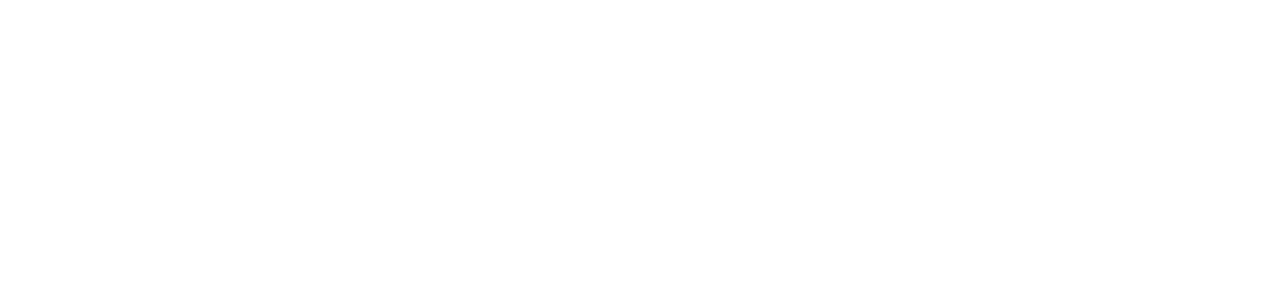
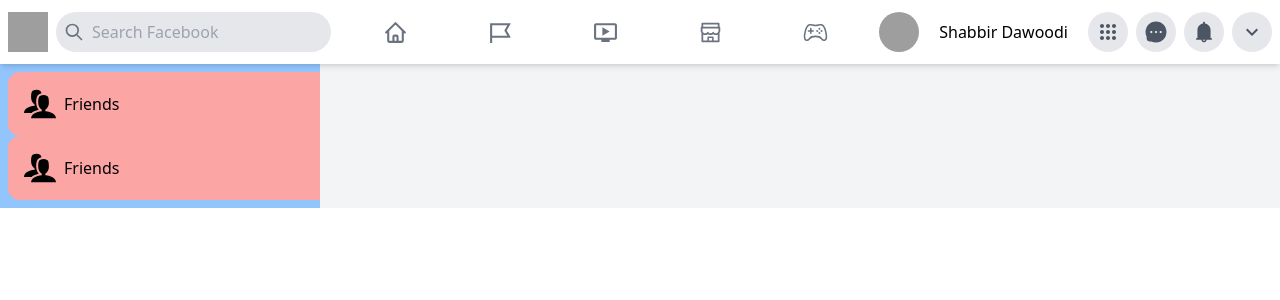
Before and after one commit to shabbirdwd53/facebook-clone, a Next.js app: page / in a window 1280 px wide. Shown: the top 300 px of the page. Built offline with nearby package versions, Linux system fonts and the light colour scheme; grey boxes are pictures that could not be loaded.

Commit message:
Added Header and basic sidebar

```diff
--- /dev/null
+++ b/components/Header.js
@@ -0,0 +1,90 @@
+import Image from "next/image";
+import { HiOutlineSearch, HiOutlineHome } from "react-icons/hi";
+import { CgMenuGridO } from "react-icons/cg";
+import { AiFillMessage, AiFillBell, AiOutlineShop } from "react-icons/ai";
+import { MdOutlineExpandMore, MdOutlineOndemandVideo } from "react-icons/md";
+import { RiFlag2Line } from "react-icons/ri";
+import { IoGameControllerOutline } from "react-icons/io5";
+import { useState } from "react";
+
+const Header = () => {
+  return (
+    <div className="sticky flex h-16 bg-white items-center p-2 shadow-md top-0">
+      {/* Left */}
+      <div className="flex min-w-fit">
+        <Image
+          src="https://upload.wikimedia.org/wikipedia/commons/thumb/b/b8/2021_Facebook_icon.svg/800px-2021_Facebook_icon.svg.png"
+          height={40}
+          width={40}
+        />
+        <div className="flex items-center space-x-2 px-2 ml-2 rounded-full bg-gray-200 text-gray-500">
+          <HiOutlineSearch className="" size={20} />
+          <input
+            className="hidden lg:inline-flex bg-transparent focus:outline-none outline-none flex-shrink"
+            type="text"
+            placeholder="Search Facebook"
+          />
+        </div>
+      </div>
+
+      {/* Center */}
+      <div className="flex flex-grow justify-center mx-2">
+        <div className="flex items-center">
+          <div className="flex items-center h-14 px-4 md:px-10 rounded-md md:hover:bg-gray-100 cursor-pointer ">
+            <HiOutlineHome className="mx-auto text-gray-500" size={25} />
+          </div>
+          <div className="flex items-center h-14 px-4 md:px-10 rounded-md md:hover:bg-gray-100 cursor-pointer ">
+            <RiFlag2Line className="mx-auto text-gray-500" size={25} />
+          </div>
+          <div className="flex items-center h-14 px-4 md:px-10 rounded-md md:hover:bg-gray-100 cursor-pointer ">
+            <MdOutlineOndemandVideo
+              className="mx-auto text-gray-500"
+              size={25}
+            />
+          </div>
+          <div className="flex items-center h-14 px-4 md:px-10 rounded-md md:hover:bg-gray-100 cursor-pointer ">
+            <AiOutlineShop className="mx-auto text-gray-500" size={25} />
+          </div>
+          <div className="flex items-center h-14 px-4 md:px-10 rounded-md md:hover:bg-gray-100 cursor-pointer ">
+            <IoGameControllerOutline
+              className="mx-auto text-gray-500"
+              size={25}
+            />
+          </div>
+        </div>
+      </div>
+
+      {/* Right */}
+      <div className="flex items-center space-x-2 justify-end min-w-fit">
+        <Image
+          src="https://avatars.dicebear.com/api/open-peeps/:seed.svg"
+          height={40}
+          s
+          width={40}
+          className="rounded-full cursor-pointer"
+        />
+        <p className="hidden xl:inline-flex font-normal whitespace-nowrap p-3 max-w-xs">
+          Shabbir Dawoodi
+        </p>
+        <CgMenuGridO
+          size={20}
+          className=" hidden lg:inline-flex h-10 w-10 bg-gray-200 text-gray-600 rounded-full p-2 cursor-pointer hover:bg-gray-300"
+        />
+        <AiFillMessage
+          size={20}
+          className=" hidden lg:inline-flex h-10 w-10 bg-gray-200 text-gray-600 rounded-full p-2 cursor-pointer hover:bg-gray-300"
+        />
+        <AiFillBell
+          size={20}
+          className=" hidden lg:inline-flex h-10 w-10 bg-gray-200 text-gray-600 rounded-full p-2 cursor-pointer hover:bg-gray-300"
+        />
+        <MdOutlineExpandMore
+          size={20}
+          className=" hidden lg:inline-flex h-10 w-10 bg-gray-200 text-gray-600 rounded-full p-2 cursor-pointer hover:bg-gray-300"
+        />
+      </div>
+    </div>
+  );
+};
+
+export default Header;
--- /dev/null
+++ b/components/Sidebar.js
@@ -0,0 +1,15 @@
+import React from "react";
+import Sidebaritem from "./Sidebaritem";
+import { ImUsers } from "react-icons/im";
+import { MdGroups } from "react-icons/md";
+
+const Sidebar = () => {
+  return (
+    <div className="py-2 pl-2 max-w-xl xl:min-w-[320px] bg-blue-300">
+      <Sidebaritem Icon={ImUsers} value="Friends" />
+      <Sidebaritem Icon={ImUsers} value="Friends" />
+    </div>
+  );
+};
+
+export default Sidebar;
--- /dev/null
+++ b/components/Sidebaritem.js
@@ -0,0 +1,12 @@
+import React from "react";
+
+const Sidebaritem = ({ Icon, value }) => {
+  return (
+    <div className="flex items-center space-x-2 py-4 pl-4 bg-red-300 hover:bg-gray-200 rounded-l-xl cursor-pointer ">
+      <Icon className="h-8 w-8" />
+      <p className="hidden sm:inline-flex font-medium">{value}</p>
+    </div>
+  );
+};
+
+export default Sidebaritem;
--- a/next.config.js
+++ b/next.config.js
@@ -1,6 +1,9 @@
 /** @type {import('next').NextConfig} */
 const nextConfig = {
   reactStrictMode: true,
-}
+  images: {
+    domains: ["upload.wikimedia.org", "avatars.dicebear.com"],
+  },
+};
 
-module.exports = nextConfig
+module.exports = nextConfig;
--- a/pages/index.js
+++ b/pages/index.js
@@ -1,13 +1,22 @@
 import Head from "next/head";
+import Header from "../components/Header";
+import Sidebar from "../components/Sidebar";
 
 export default function Home() {
   return (
     <div>
       <Head>
-        <title>Create Next App</title>
+        <title>Facebook Clone</title>
       </Head>
+      <Header />
 
-      <main></main>
+      <main className="flex bg-gray-100">
+        {/* Left Sidebar */}
+        <Sidebar />
+
+        {/* POsts */}
+        {/* Right Sidebar */}
+      </main>
     </div>
   );
 }
```
